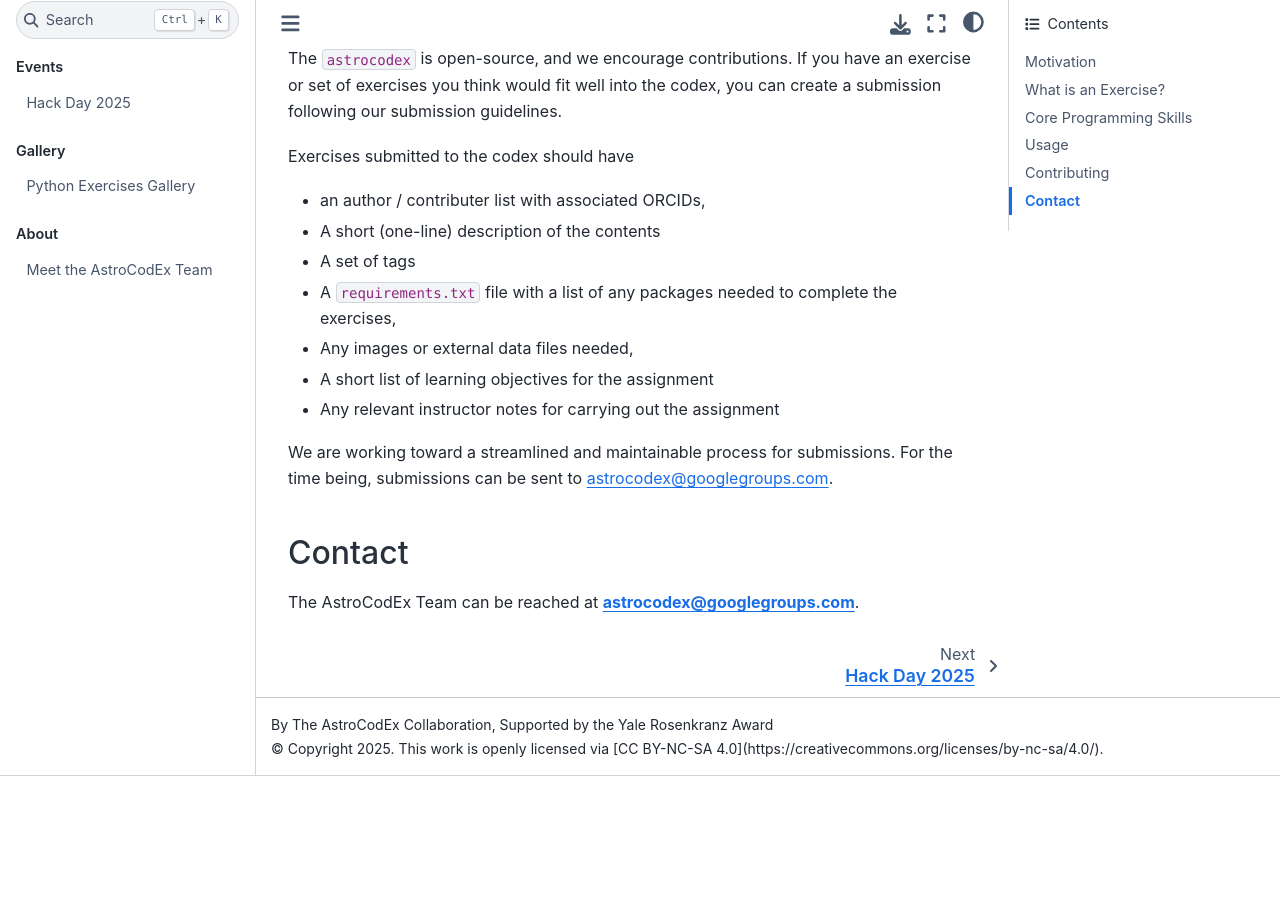
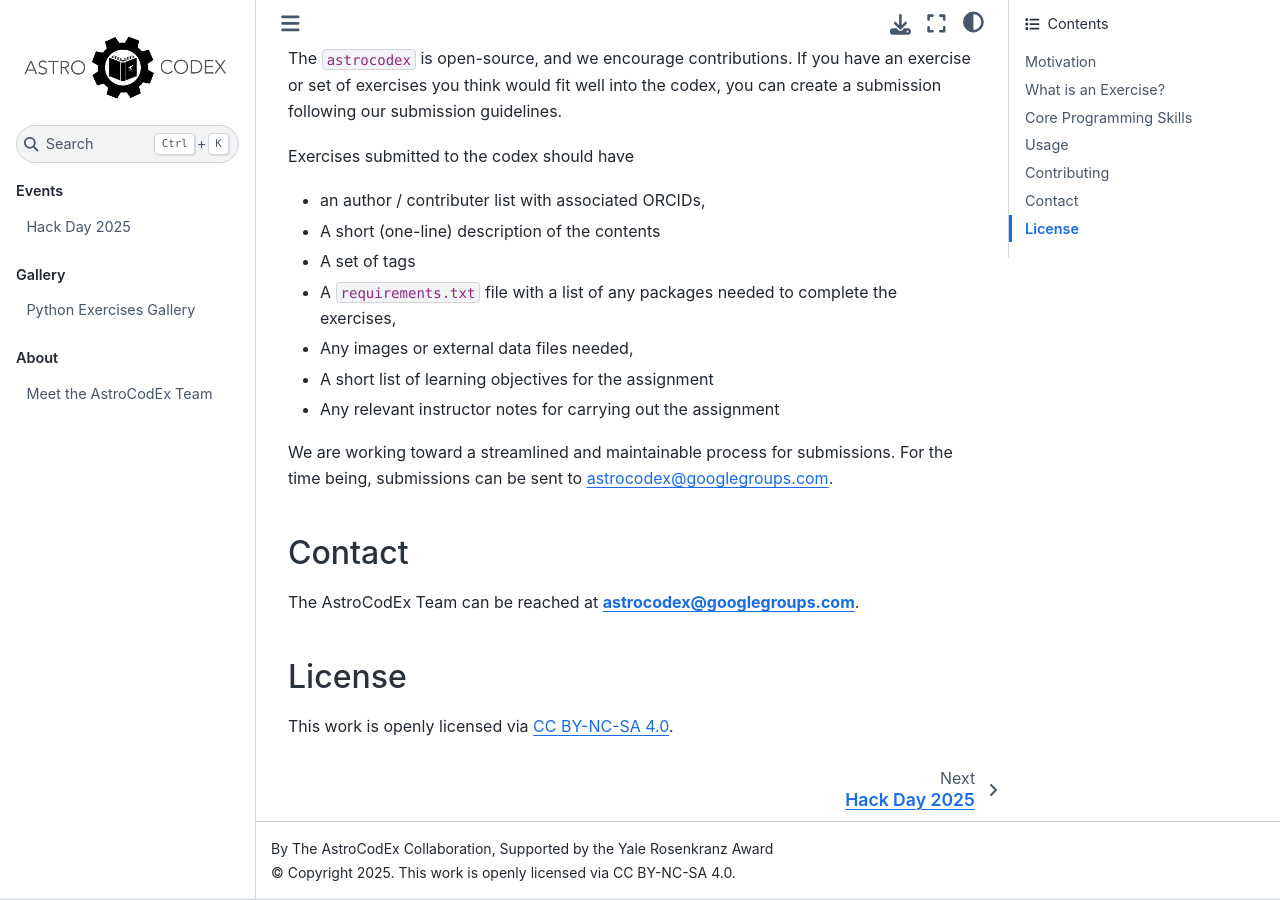
Before and after one commit to astrocodex/astrocodex.github.io, a Jupyter Book: the page built from intro.md, in a window 1280 px wide and 900 px high, scrolled down 3344 px. Built offline with Jupyter Book 1.0.4 settings and Sphinx 7.4.7 and the Sphinx Book theme 1.1.4, drawn with Linux system fonts in a browser that asks for light colours; pages that are not in the unit, such as notebooks, are missing from menus; before the commit the page ends 4120 px from its top, so only the background shows below that.

Commit message:
adding cc license

```diff
--- a/_config.yml
+++ b/_config.yml
@@ -4,7 +4,7 @@
 title: My sample book
 author: The AstroCodEx Collaboration, Supported by the Yale Rosenkranz Award
 logo: logo.png
-copyright: '2025. This work is openly licensed via [CC BY-NC-SA 4.0](https://creativecommons.org/licenses/by-nc-sa/4.0/)'
+copyright: '2025. This work is openly licensed via CC BY-NC-SA 4.0'
 
 # Force re-execution of notebooks on each build.
 # See https://jupyterbook.org/content/execute.html
--- a/intro.md
+++ b/intro.md
@@ -74,3 +74,7 @@
 
 ## Contact
 The AstroCodEx Team can be reached at **astrocodex@googlegroups.com**.
+
+## License
+
+This work is openly licensed via [CC BY-NC-SA 4.0](https://creativecommons.org/licenses/by-nc-sa/4.0/).
```
